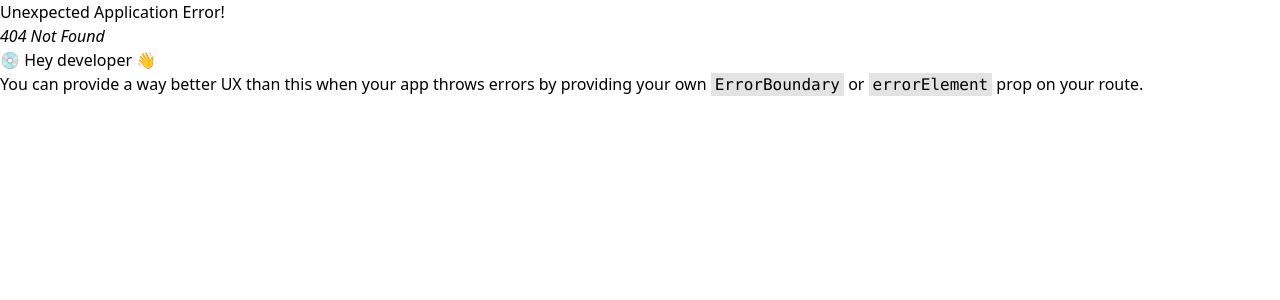
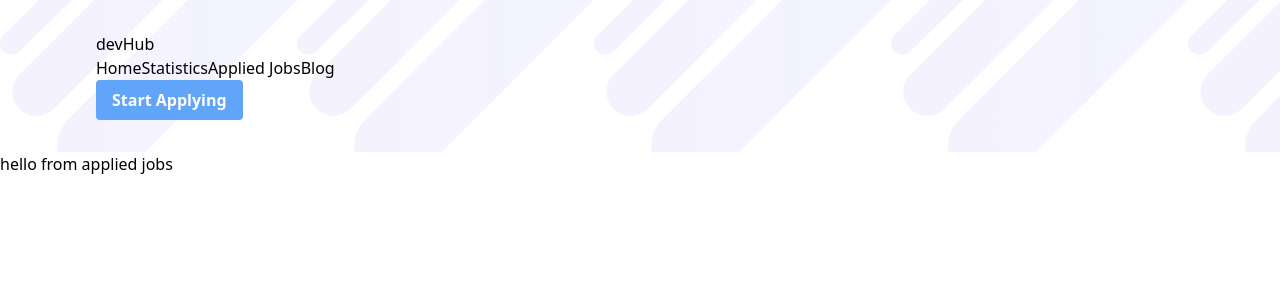
Before and after one commit to kmdripon1991/dev-hub, a React (Vite) app: page /applied-jobs in a window 1280 px wide. Before the commit this address had no page. Shown: the top 300 px of the page. Built offline with nearby package versions, Linux system fonts and the light colour scheme.

Commit message:
featured jobs updated

```diff
--- /dev/null
+++ b/src/components/AppliedJobs/AppliedJobs.jsx
@@ -0,0 +1,29 @@
+import React, { useEffect, useState } from "react";
+import { useLoaderData } from "react-router-dom";
+import { getJobApplication } from "../../utils/utility";
+
+const AppliedJobs = () => {
+  const jobs = useLoaderData();
+  console.log(jobs)
+//   const [appliedJobs, setAppliedJobs] = useState([]);
+
+//   useEffect(() => {
+//     const storedJobsIds = getJobApplication();
+//     // console.log(storedJobsIds);
+//     if (storedJobsIds.length > 0) {
+//       const jobsApplied = [];
+//       for (const id in storedJobsIds) {
+//         const job = jobs.find((job) => job.id === id);
+//         if(job){
+//             jobsApplied.push(job)
+//         }
+//         // console.log(jobsApplied);
+//       }
+//       setAppliedJobs(jobsApplied)
+//     }
+//   }, [jobs]);
+  // console.log(jobs)
+  return <div>hello from applied jobs</div>;
+};
+
+export default AppliedJobs;
--- a/src/components/FeaturedJobs/FeaturedJobs.jsx
+++ b/src/components/FeaturedJobs/FeaturedJobs.jsx
@@ -1,15 +1,17 @@
-import React, { useState } from "react";
+import React, { useEffect, useState } from "react";
 import { useLoaderData } from "react-router-dom";
 import SingleJob from "../SingleJob/SingleJob";
 
 const FeaturedJobs = () => {
   const getJobsData = useLoaderData();
-  const [jobs, setJobs] = useState(getJobsData);
+  const [jobs, setJobs] = useState([]);
   const [dataLength, setDataLength] = useState(4);
 
-  const handleJobsData = () => {
-    setJobs(getJobsData);
-  };
+  useEffect(() => {
+    fetch("jobs.json")
+      .then((res) => res.json())
+      .then((data) => setJobs(data));
+  }, []);
   return (
     <div className="mt-10 my-container">
       <h1 className="text-center font-bold text-3xl">Featured Jobs</h1>
@@ -21,8 +23,8 @@ const FeaturedJobs = () => {
       </p>
 
       <div className="grid grid-cols-2 justify-center justify-items-center mt-4 gap-10">
-        {jobs.slice(0, dataLength).map((singleJob) => (
-          <SingleJob key={singleJob.id} singleJob={singleJob}></SingleJob>
+        {jobs.slice(0, dataLength).map((job) => (
+          <SingleJob key={job.id} job={job}></SingleJob>
         ))}
       </div>
       <div
--- a/src/components/Header/Header.jsx
+++ b/src/components/Header/Header.jsx
@@ -5,7 +5,9 @@ const Header = () => {
   return (
     <div
       className={
-        location.pathname === "/" ? "bg-gray-500" : "bg-contain bg-no-repeat bg-right"
+        location.pathname === "/"
+          ? "bg-gray-500"
+          : "bg-contain bg-no-repeat bg-right"
       }
       style={{
         backgroundImage:
@@ -21,7 +23,7 @@ const Header = () => {
         <ul className="flex justify-between items-center gap-8">
           <NavLink to="/">Home</NavLink>
           <NavLink to="/statistics">Statistics</NavLink>
-          <NavLink>Applied Jobs</NavLink>
+          <NavLink to="/applied-jobs">Applied Jobs</NavLink>
           <NavLink>Blog</NavLink>
         </ul>
         <button className="btn-primary">Start Applying</button>
--- a/src/components/JobDetails/JobDetails.jsx
+++ b/src/components/JobDetails/JobDetails.jsx
@@ -30,7 +30,6 @@ const JobDetails = () => {
   const handleApplyJob = () => {
     saveJobApplication(jobIdInt);
     toast("Successfully job applied")
-    // console.log("btn clicked");
   };
   return (
     <div>
--- a/src/components/SingleJob/SingleJob.jsx
+++ b/src/components/SingleJob/SingleJob.jsx
@@ -3,10 +3,10 @@ import React from "react";
 import "@fortawesome/fontawesome-free/css/all.css";
 import { Link } from "react-router-dom";
 
-const SingleJob = ({ singleJob }) => {
+const SingleJob = ({ job }) => {
   const { id, logo, job_title, company_name, location, job_type, salary } =
-    singleJob;
-  // console.log(singleJob);
+    job;
+  // console.log(job);
   return (
     <div className="p-5 border rounded w-full">
       {/* <h2>Single job</h2> */}
--- a/src/main.jsx
+++ b/src/main.jsx
@@ -7,6 +7,7 @@ import Statistics from "./components/Statistics/Statistics.jsx";
 import Home from "./components/Home/Home.jsx";
 import { getJobs } from "./utils/utility.js";
 import JobDetails from "./components/JobDetails/JobDetails.jsx";
+import AppliedJobs from "./components/AppliedJobs/AppliedJobs.jsx";
 
 const router = createBrowserRouter([
   {
@@ -16,7 +17,6 @@ const router = createBrowserRouter([
       {
         path: "/",
         element: <Home></Home>,
-        loader: getJobs,
       },
       {
         path: "statistics",
@@ -27,6 +27,11 @@ const router = createBrowserRouter([
         element: <JobDetails></JobDetails>,
         loader: getJobs,
       },
+      {
+        path:'applied-jobs',
+        element:<AppliedJobs></AppliedJobs>,
+        loader: ()=>fetch('/jobs.json')
+      }
     ],
   },
 ]);
--- a/src/utils/utility.js
+++ b/src/utils/utility.js
@@ -37,4 +37,9 @@ const saveJobApplication = (id) => {
   localStorage.setItem("job-application", JSON.stringify(jobApplication));
 };
 
-export { categoryList, getJobs, saveJobApplication };
+export {
+  categoryList,
+  getJobs,
+  saveJobApplication,
+  getJobApplication
+};
```
